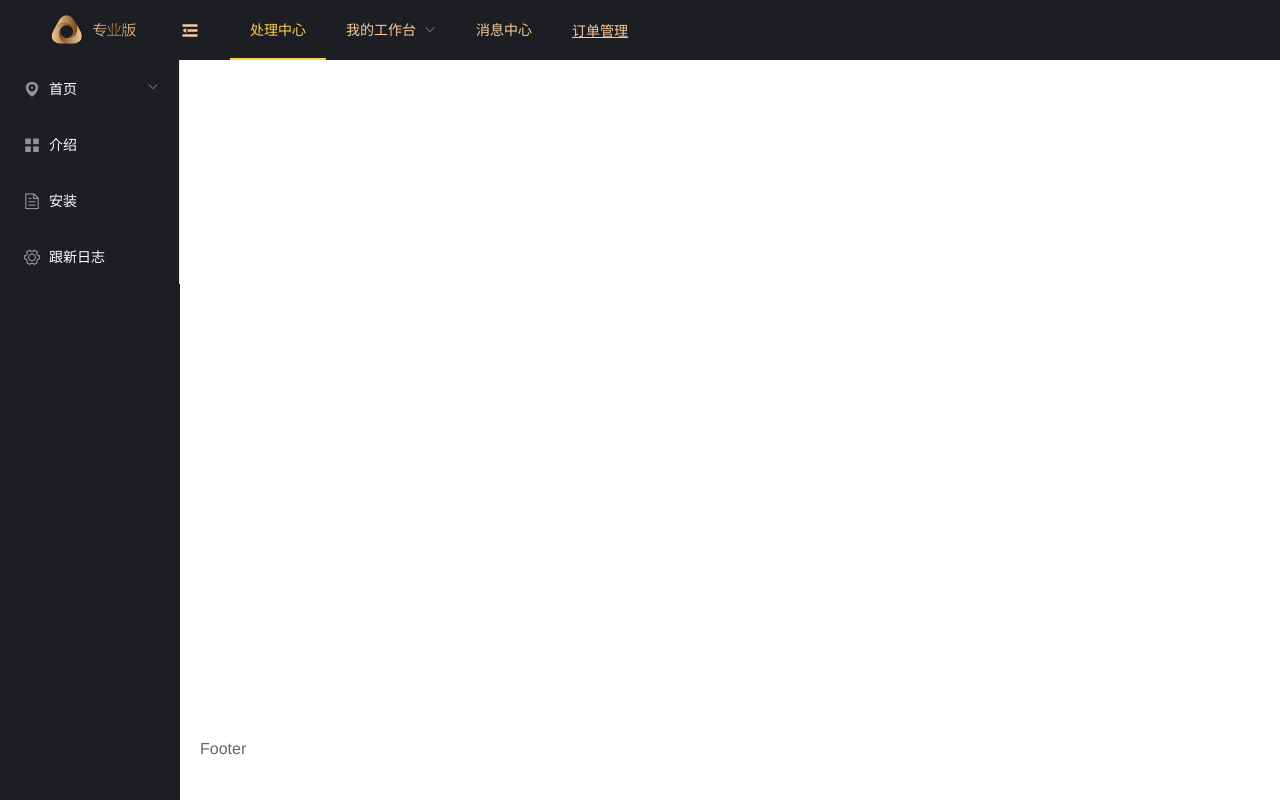
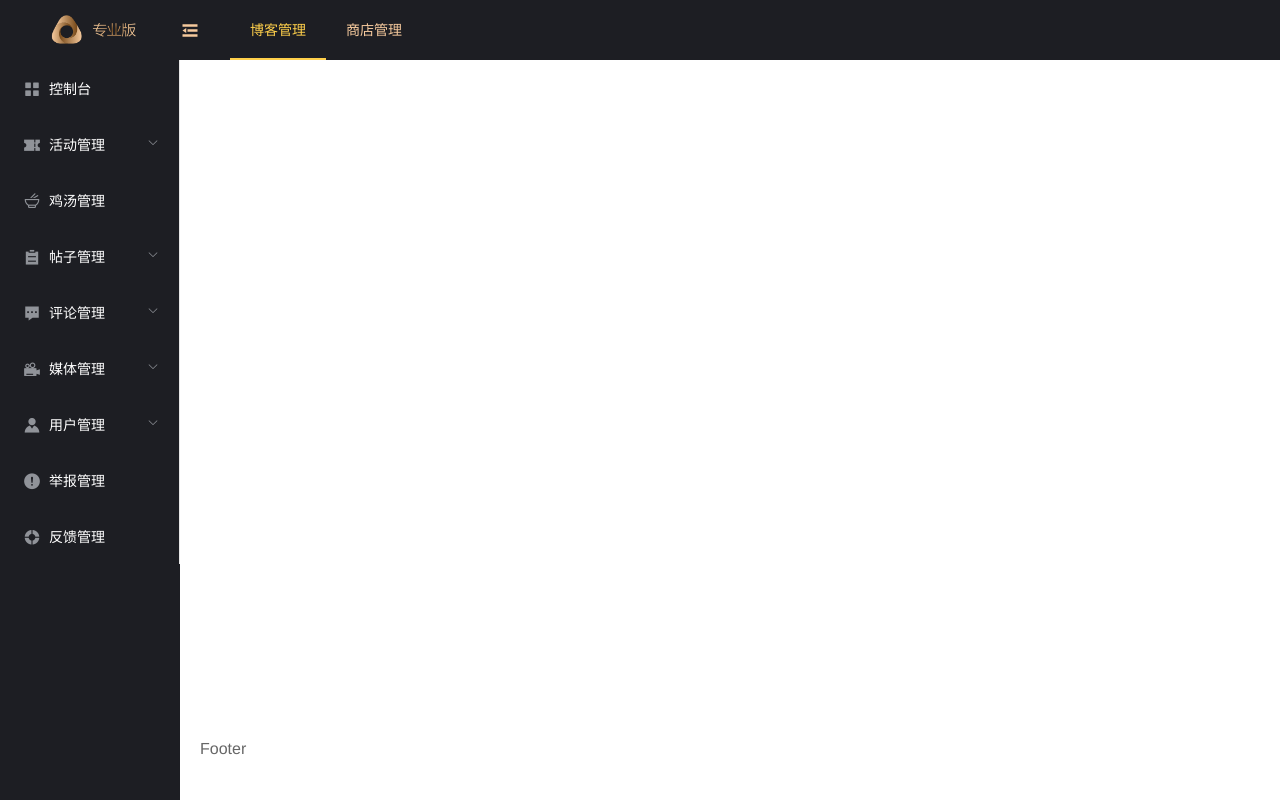
Before and after one commit to NeddiePeng/vue-admin, a Vue app: page /table in a window 1280 px wide. Built offline with nearby package versions, Linux system fonts and the light colour scheme.

Commit message:
<fix>(menu):修改菜单

```diff
--- a/src/components/Main.vue
+++ b/src/components/Main.vue
@@ -15,55 +15,72 @@
                     background-color="#1d1e23"
                     text-color="#f6ca9d"
                     active-text-color="#ffd04b">
-                <el-menu-item index="1">处理中心</el-menu-item>
-                <el-submenu index="2">
-                    <template slot="title">我的工作台</template>
-                    <el-menu-item index="2-1">选项1</el-menu-item>
-                    <el-menu-item index="2-2">选项2</el-menu-item>
-                    <el-menu-item index="2-3">选项3</el-menu-item>
-                    <el-submenu index="2-4">
-                        <template slot="title">选项4</template>
-                        <el-menu-item index="2-4-1">选项1</el-menu-item>
-                        <el-menu-item index="2-4-2">选项2</el-menu-item>
-                        <el-menu-item index="2-4-3">选项3</el-menu-item>
-                    </el-submenu>
-                </el-submenu>
-                <el-menu-item index="3">消息中心</el-menu-item>
-                <el-menu-item index="4"><a href="https://www.ele.me" target="_blank">订单管理</a></el-menu-item>
+                <el-menu-item index="1">
+                    博客管理
+                </el-menu-item>
+                <el-menu-item index="3">
+                    商店管理
+                </el-menu-item>
             </el-menu>
         </el-header>
         <el-container>
             <el-aside>
-                <el-menu class="el-menu-vertical-demo" :default-active="$route.path" router @open="handleOpen" @close="handleClose" :collapse="isCollapse"  background-color="#1d1e23" text-color="#fff"  active-text-color="#ffd04b">
-                    <el-submenu index="/">
+                <!-- /*:default-active="$route.path"*/-->
+                <el-menu class="el-menu-vertical-demo"  router @open="handleOpen" @close="handleClose" :collapse="isCollapse"  background-color="#1d1e23" text-color="#fff"  active-text-color="#ffd04b">
+                    <el-menu-item index="/">
+                        <i class="el-icon-menu"></i>
+                        <span slot="title">控制台</span>
+                    </el-menu-item>
+                    <el-submenu index="/activity">
                         <template slot="title">
-                            <i class="el-icon-location"></i>
-                            <span slot="title">首页</span>
+                            <i class="el-icon-s-ticket"></i>
+                            <span slot="title">活动管理</span>
                         </template>
-                        <el-menu-item-group>
-                            <span slot="title">分组一</span>
-                            <el-menu-item index="1-1">选项1</el-menu-item>
-                            <el-menu-item index="1-2">选项2</el-menu-item>
-                        </el-menu-item-group>
-                        <el-menu-item-group title="分组2">
-                            <el-menu-item index="1-3">选项3</el-menu-item>
-                        </el-menu-item-group>
-                        <el-submenu index="1-4">
-                            <span slot="title">选项4</span>
-                            <el-menu-item index="1-4-1">选项1</el-menu-item>
-                        </el-submenu>
+                        <el-menu-item index="1-1">活动列表</el-menu-item>
+                    </el-submenu>
+                    <el-menu-item index="/table1">
+                        <i class="el-icon-tableware"></i>
+                        <span slot="title">鸡汤管理</span>
+                    </el-menu-item>
+                    <el-submenu index="/1">
+                        <template slot="title">
+                            <i class="el-icon-s-order"></i>
+                            <span slot="title">帖子管理</span>
+                        </template>
+                        <el-menu-item index="1-1">帖子列表</el-menu-item>
+                    </el-submenu>
+                    <el-submenu index="/commit">
+                        <template slot="title">
+                            <i class="el-icon-s-comment"></i>
+                            <span slot="title">评论管理</span>
+                        </template>
+                        <el-menu-item index="1-1">帖子评论</el-menu-item>
+                        <el-menu-item index="1-1">鸡汤评论</el-menu-item>
+                    </el-submenu>
+                    <el-submenu index="/2">
+                        <template slot="title">
+                            <i class="el-icon-video-camera-solid"></i>
+                            <span slot="title">媒体管理</span>
+                        </template>
+                        <el-menu-item index="1-1">图片列表</el-menu-item>
+                        <el-menu-item index="1-1">视频列表</el-menu-item>
+                        <el-menu-item index="1-1">音频列表</el-menu-item>
+                    </el-submenu>
+                    <el-submenu index="/user">
+                        <template slot="title">
+                            <i class="el-icon-s-custom"></i>
+                            <span slot="title">用户管理</span>
+                        </template>
+                        <el-menu-item index="1-1">用户列表</el-menu-item>
+                        <el-menu-item index="1-1">达人列表</el-menu-item>
                     </el-submenu>
                     <el-menu-item index="/table">
-                        <i class="el-icon-menu"></i>
-                        <span slot="title">介绍</span>
-                    </el-menu-item>
-                    <el-menu-item index="/im">
-                        <i class="el-icon-document"></i>
-                        <span slot="title">安装</span>
+                        <i class="el-icon-warning"></i>
+                        <span slot="title">举报管理</span>
                     </el-menu-item>
                     <el-menu-item index="/table">
-                        <i class="el-icon-setting"></i>
-                        <span slot="title">跟新日志</span>
+                        <i class="el-icon-s-help"></i>
+                        <span slot="title">反馈管理</span>
                     </el-menu-item>
                 </el-menu>
             </el-aside>
```
